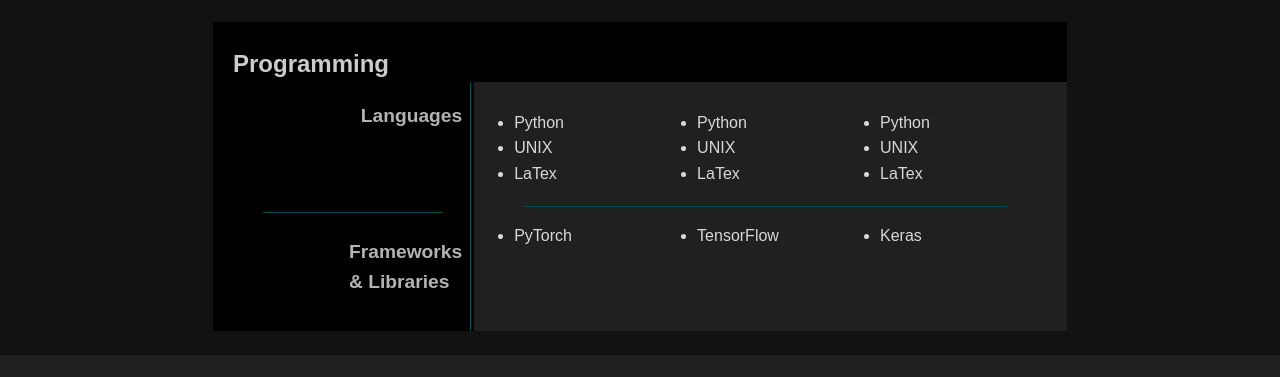
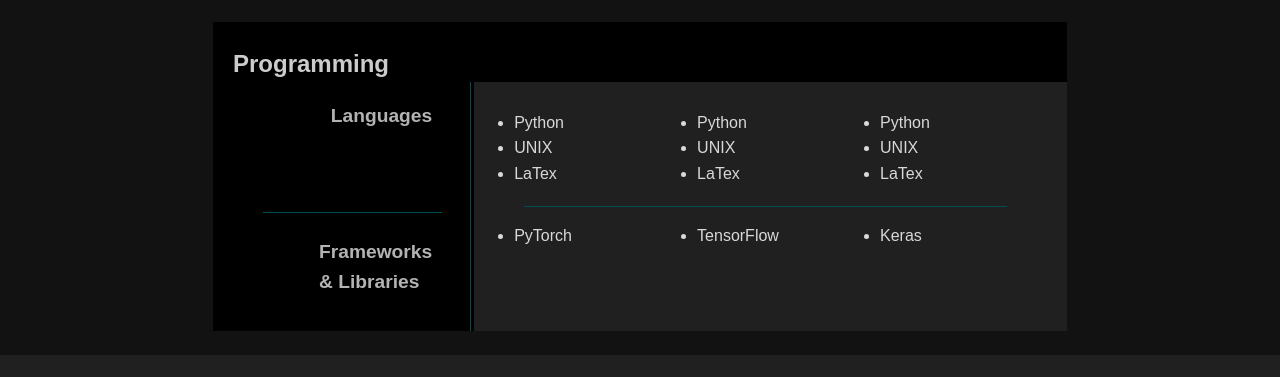
Before and after one commit to oliwhi/oliver_white, a Jekyll site: the page built from about.html, in a window 1280 px wide. Shown: the part 1316-1693 px from the top of the page. Built offline with Jekyll 4.4.1, drawn with Linux system fonts in a browser that asks for light colours; nearby versions of some CDN libraries; grey boxes are pictures that could not be loaded.

Commit message:
updated about

```diff
--- a/about.html
+++ b/about.html
@@ -165,13 +165,13 @@
     <div class="column-container" style="background-color:#000000; display:flex">
         <div class=column-skills style="background-color:#000000; width:30%; float:left; padding-top: 10px; padding-bottom: 20px;padding-right: 5px;">
             <h3 style="padding-top: 5px;"> Programming </h3>
-            <h4 class="alignright" style="padding-right: 20;">Languages   </h4>
+            <h4 class="alignright" style="padding-right: 30px;">Languages</h4>
             <br>
             <br>
             <br>
             <br>
             <hr style="margin-left: 30px; margin-right: 20px;">
-            <h4 class="alignright" style="padding-right: 20;">Frameworks    <br> & Libraries</h4>
+            <h4 class="alignright" style="padding-right: 30px;">Frameworks<br> & Libraries</h4>
         </div>
         <div class="vertical-line-section" style="margin-top: 60px; margin-bottom: 0px;"></div>
         <div class="column-skills" style="background-color:#202020; width: 70%; margin-top: 60px;">
```
